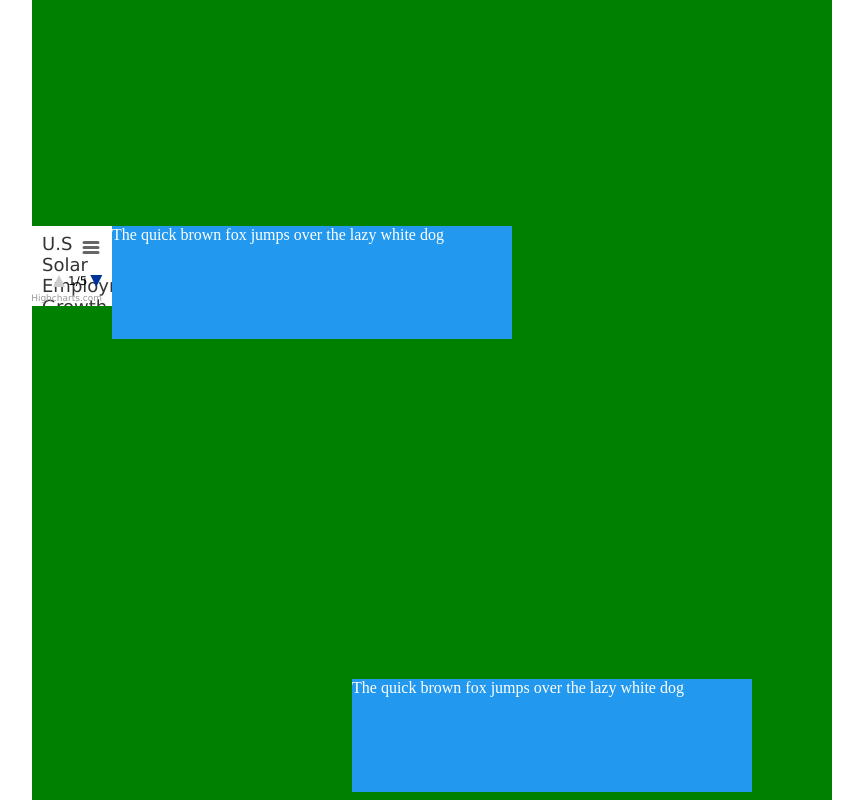
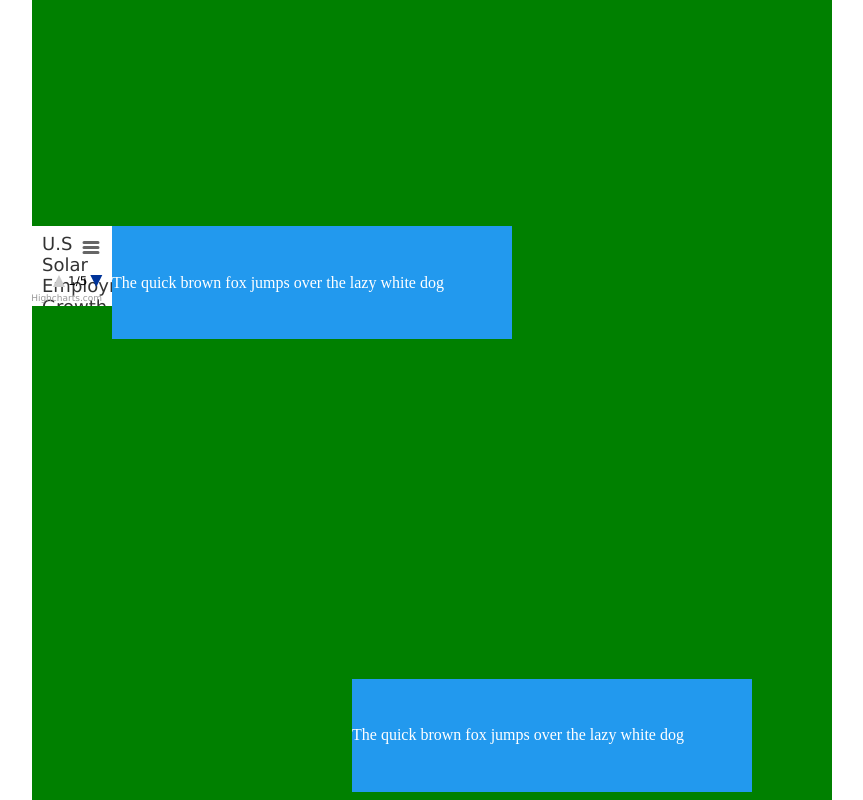
Before and after one commit to NessaAz/rate-my-service, a React (Vite) app: page / in a window 1280 px wide. Shown: the top 800 px of the page, without its empty margins (208-1071 px from the left). Built offline with nearby package versions, Linux system fonts and the light colour scheme.

Commit message:
Center text objects. Also make their size dependent on the draggable resizable container

```diff
--- a/src/Components/Text/Text.css
+++ b/src/Components/Text/Text.css
@@ -1,5 +1,10 @@
 .text-item {
   position: absolute;
+  top: 0;
+  left: 0;
+  height: 100%;
+  width: 100%;
+
   display: flex;
   align-items: center;
 }
```
Lines whose indentation alone changed are shown as unchanged.
